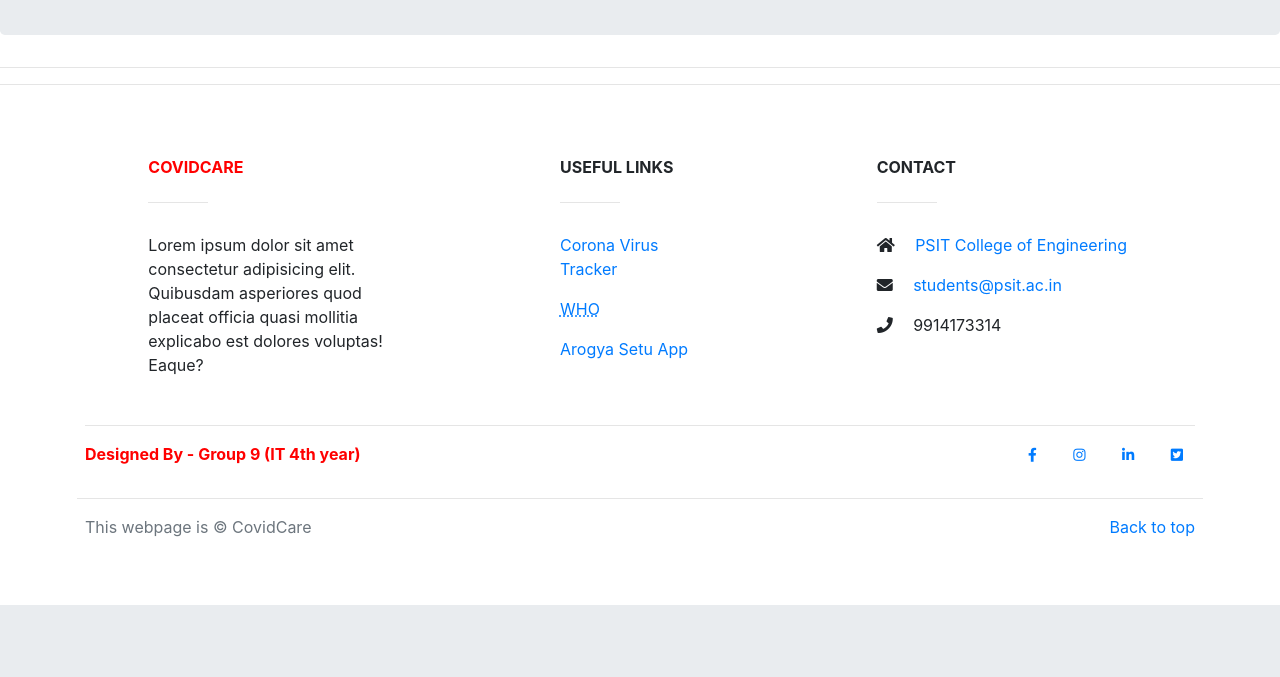
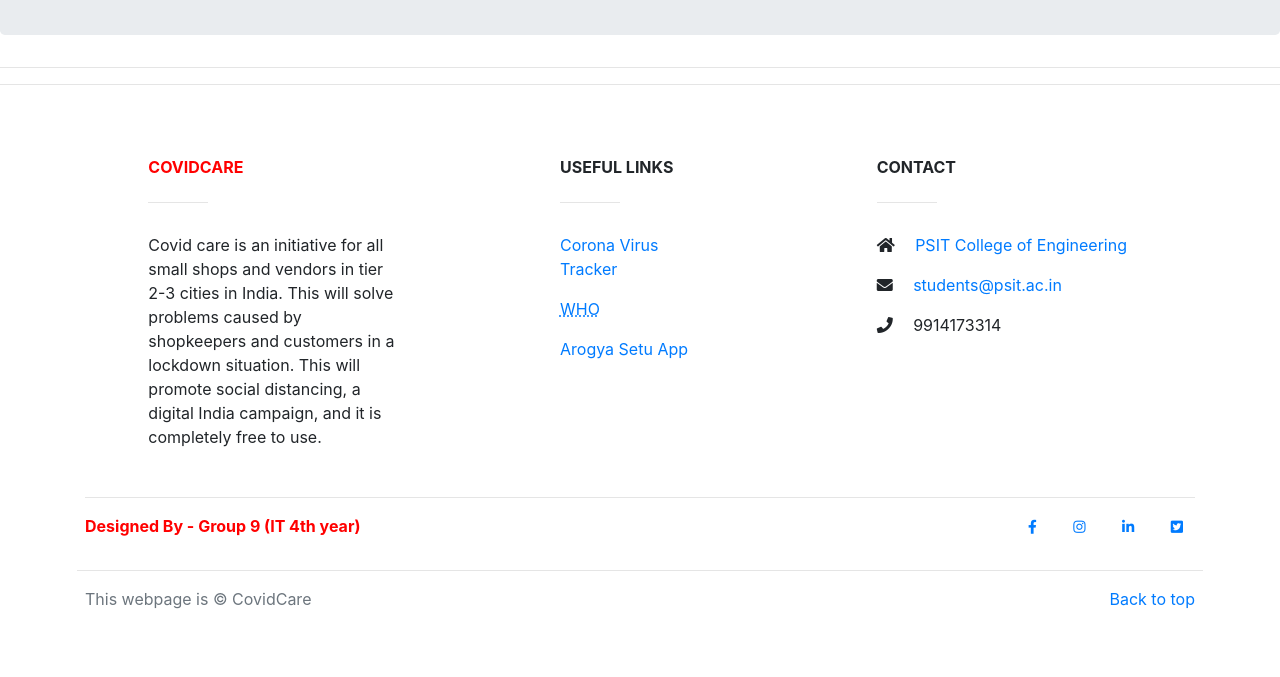
Before and after one commit to anusjc/CovidCare, a Flask app: page /about in a window 1280 px wide. Shown: the part 1217-1894 px from the top of the page. Before the commit the page ends 1822 px from the top, so only its background shows below. Run offline with Flask 2, Linux system fonts and the light colour scheme; some libraries are stand-ins or nearby versions.

Commit message:
Update base.html

```diff
--- a/templates/base.html
+++ b/templates/base.html
@@ -76,7 +76,7 @@
         <div class="col-md-3 col-lg-3 col-xl-3 mx-auto mt-3">
           <h6 class="text-uppercase mb-4 font-weight-bold"><font color="red">CovidCare</font></h6>
           <hr class="teal accent-3 mb-4 mt-0 d-inline-block mx-auto" style="width: 60px;">
-            <p>Lorem ipsum dolor sit amet consectetur adipisicing elit. Quibusdam asperiores quod placeat officia quasi mollitia explicabo est dolores voluptas! Eaque?</p>
+            <p>Covid care is an initiative for all small shops and vendors in tier 2-3 cities in India. This will solve problems caused by shopkeepers and customers in a lockdown situation. This will promote social distancing, a digital India campaign, and it is completely free to use.</p>
         </div>
         <hr class="w-100 clearfix d-md-none">
         <hr class="w-100 clearfix d-md-none">
```
